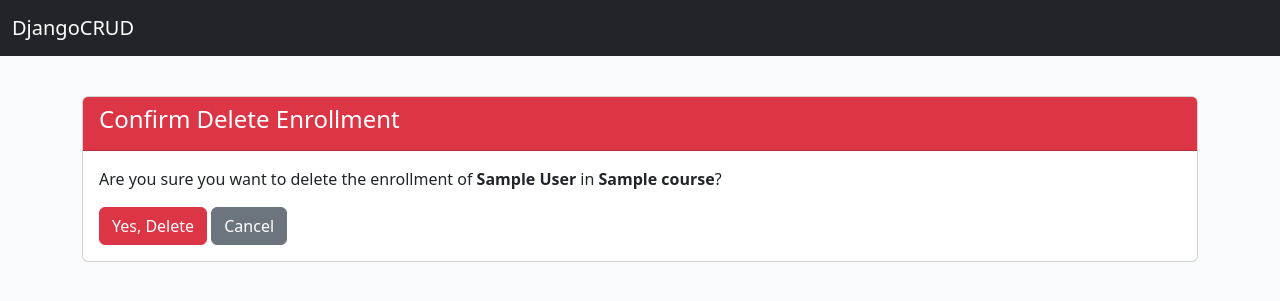
After one commit to rafael-a-g-n/DjangoCRUD, a Django app: page /enrollments/1/delete/ in a window 1280 px wide. The commit adds this page. Shown: the top 301 px of the page. Run offline with Django 4.2, Linux system fonts and the light colour scheme; tables that the repository leaves empty hold one stand-in row (values such as "Sample post").

Commit message:
Add enrollment delete feature, prevent duplicate enrollments, and align Add Enrollment button in course detail

```diff
--- a/crud/models.py
+++ b/crud/models.py
@@ -103,9 +103,12 @@ class Course(models.Model):
 
 
 # Enrollment model as a lookup table with additional enrollment info
+
 class Enrollment(models.Model):
-    """Represents the enrollment of a learner in a course with additional
-    information."""
+    """Represents the enrollment of a learner in a course with additional information."""
+
+    class Meta:
+        unique_together = ('learner', 'course')
 
     AUDIT = "audit"
     HONOR = "honor"
--- /dev/null
+++ b/crud/templates/crud/enrollment_confirm_delete.html
@@ -0,0 +1,16 @@
+{% extends 'crud/base.html' %}
+{% block content %}
+<div class="card mt-4">
+  <div class="card-header bg-danger text-white">
+    <h4>Confirm Delete Enrollment</h4>
+  </div>
+  <div class="card-body">
+    <p>Are you sure you want to delete the enrollment of <strong>{{ enrollment.learner.first_name }} {{ enrollment.learner.last_name }}</strong> in <strong>{{ enrollment.course.name }}</strong>?</p>
+    <form method="post">
+      {% csrf_token %}
+      <button type="submit" class="btn btn-danger">Yes, Delete</button>
+      <a href="{% url 'crud:course_detail' enrollment.course.id %}" class="btn btn-secondary">Cancel</a>
+    </form>
+  </div>
+</div>
+{% endblock %}
--- a/crud/urls.py
+++ b/crud/urls.py
@@ -39,4 +39,9 @@ urlpatterns = [
         views.enrollment_update,
         name='enrollment_update',
     ),
+    path(
+        'enrollments/<int:pk>/delete/',
+        views.enrollment_delete,
+        name='enrollment_delete',
+    ),
 ]
--- a/crud/views.py
+++ b/crud/views.py
@@ -1,3 +1,16 @@
+# Delete an enrollment
+from crud.models import Enrollment
+from django.urls import reverse
+from django.http import HttpResponseRedirect
+
+def enrollment_delete(request, pk):
+    """Delete an enrollment and redirect to the course detail page."""
+    enrollment = get_object_or_404(Enrollment, pk=pk)
+    course_id = enrollment.course.id
+    if request.method == 'POST':
+        enrollment.delete()
+        return redirect('crud:course_detail', pk=course_id)
+    return render(request, 'crud/enrollment_confirm_delete.html', {'enrollment': enrollment})
 # Enrollment update view
 def enrollment_update(request, pk):
     """Update an existing enrollment."""
@@ -10,7 +23,8 @@ def enrollment_update(request, pk):
             return redirect('crud:course_detail', pk=enrollment.course.pk)
     else:
         form = EnrollmentForm(instance=enrollment)
-    return render(request, 'crud/enrollment_form.html', {'form': form, 'course': enrollment.course})
+    cancel_url = reverse('crud:course_detail', kwargs={'pk': enrollment.course.pk})
+    return render(request, 'crud/enrollment_form.html', {'form': form, 'course': enrollment.course, 'cancel_url': cancel_url})
 """Views for CRUD app models."""
 
 from django.shortcuts import render, get_object_or_404, redirect
@@ -30,7 +44,8 @@ def enrollment_create(request, course_id):
             return redirect('crud:course_detail', pk=course_id)
     else:
         form = EnrollmentForm(initial={'course': course})
-    return render(request, 'crud/enrollment_form.html', {'form': form, 'course': course})
+    cancel_url = reverse('crud:course_detail', kwargs={'pk': course_id})
+    return render(request, 'crud/enrollment_form.html', {'form': form, 'course': course, 'cancel_url': cancel_url})
 
 
 
```
Also changed, not shown: crud/templates/crud/course_detail.html (+10 -4 lines).
